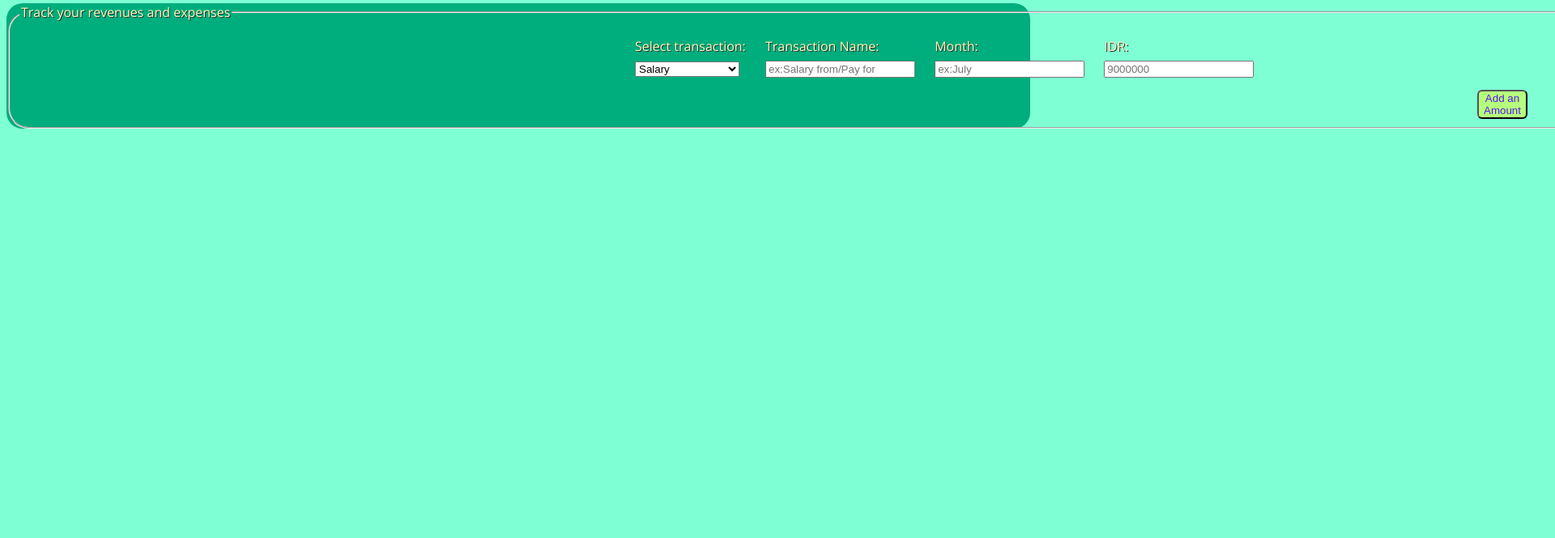
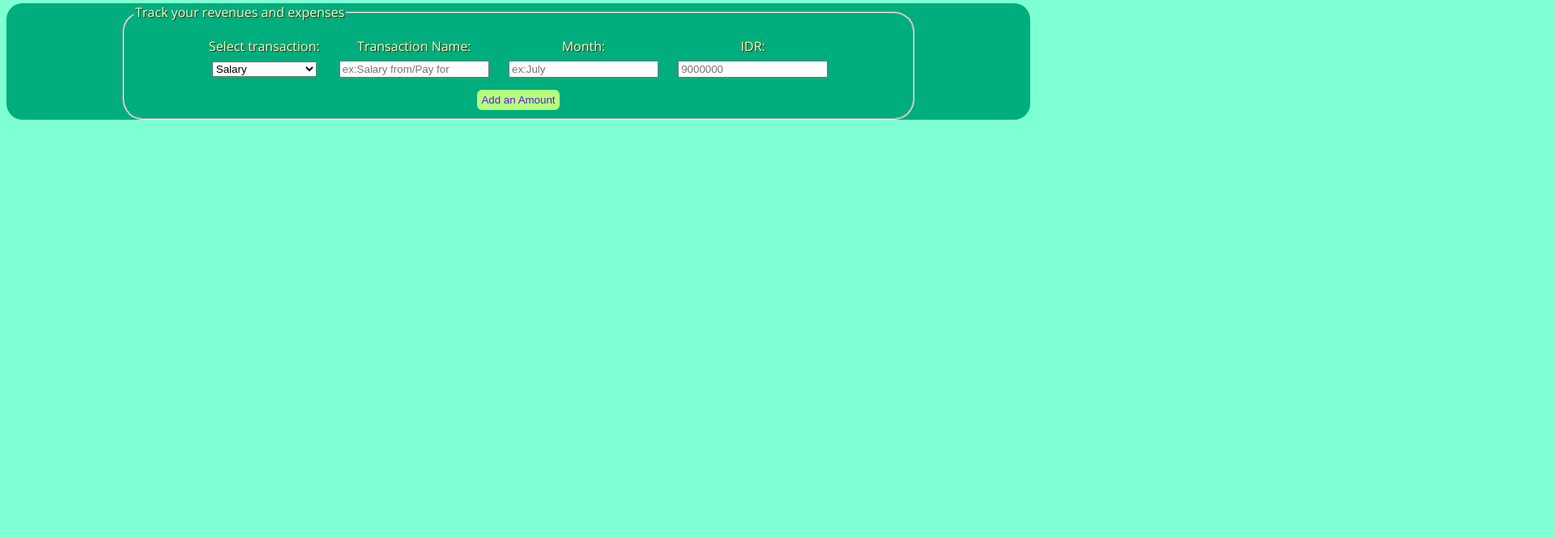
Before and after one commit to RevoU-FSSE-2/week-7-andalanaldi, a plain HTML site: page index.html in a window 1280 px wide. Shown: the part 135-800 px from the top of the page at 81% size, 1920 px wide, since content can reach past the window. Drawn offline with nearby package versions, Linux system fonts and the light colour scheme.

Commit message:
chore:change form,input,button position in css

```diff
--- a/style.css
+++ b/style.css
@@ -16,6 +16,8 @@ header {
     border-radius: 25px;
     color: #FFF8B5;
     text-shadow: 0.0625rem 0.0625rem #2f2e39;
+    max-width: 950px;
+    margin: 0 auto;
 }
 
 .form-border {
@@ -24,9 +26,13 @@ header {
 }
 
 .form-space {
-    padding-left: 750px;
-    padding-right: 200px;
+    /* padding-left: 750px;
+    padding-right: 200px; */
     color: #FFF8B5;
+
+    max-width: 950px;
+    margin: 0 auto;
+    text-align: center;
 }
 
 label {
@@ -36,20 +42,25 @@ label {
 
 .fill {
     display: inline-block;
-    padding-left: 10px;
-    padding-right: 10px;
+    margin: 0 10px;
+    /* padding-left: 10px;
+    padding-right: 10px; */
     /* margin: 25px 25px 25px 250px; */
 }
 
 button {
     margin-top: 15px;
-    margin-left: 1050px;
-    margin-right: 200px;
+    /*margin-left: 1050px;
+    margin-right: 200px;  */
     /* margin: 25px 25px 25px 1050px; */
     /* margin: 25px 250px 25px 450px; */
     color: #5D13E7;
     background-color: #B5FF7D;
     border-radius: 6px;
+
+    border: 0;
+    padding: 5px;
+    min-width: 80px;
 }
 
 li {
```
